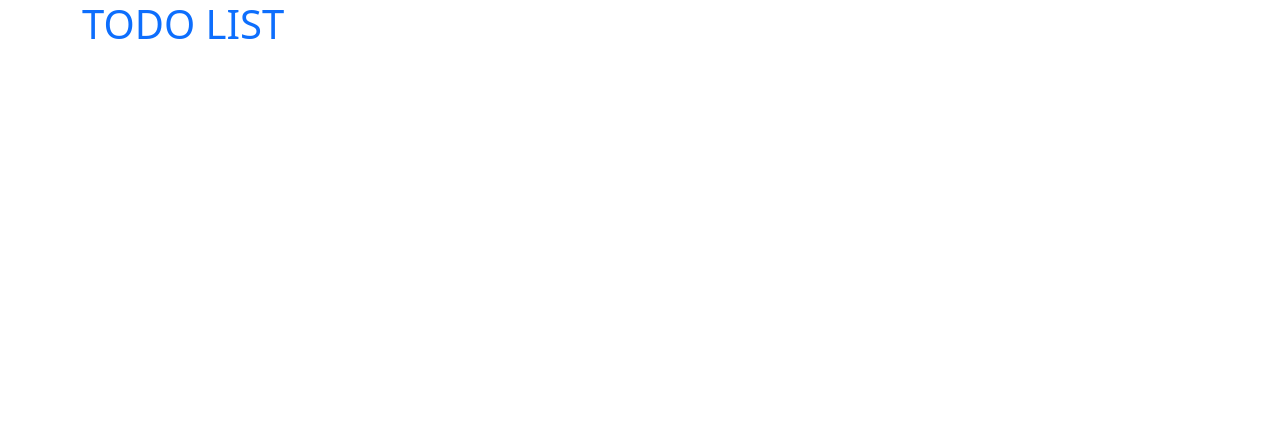
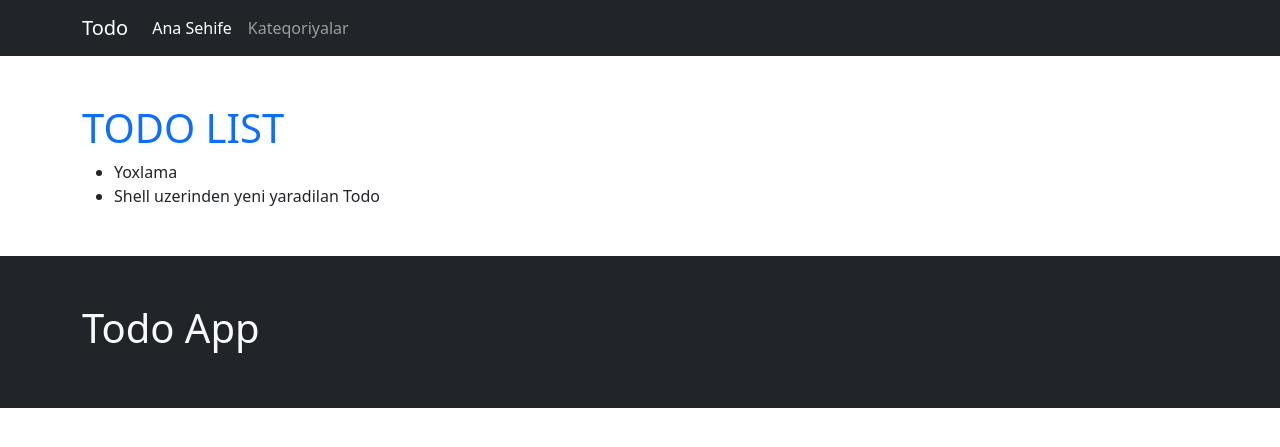
Before and after one commit to romasecure84/django_todo_project, a Django app: page / in a window 1280 px wide. Before the commit the part shown is almost empty. Shown: the top 447 px of the page. Run offline with Django 5.2, Linux system fonts and the light colour scheme; data comes from the database, SQL or seed files in the repository; some libraries are stand-ins or nearby versions.

Commit message:
footer ve navbar elave edildi

```diff
--- a/templates/core/base.html
+++ b/templates/core/base.html
@@ -4,16 +4,18 @@
   <head>
     <meta charset="utf-8">
     <meta name="viewport" content="width=device-width, initial-scale=1">
-    <title>Todo App</title>
+    <title>TODO APP</title>
     {% comment %} bootstrap {% endcomment %}
     <link rel="stylesheet" href="{% static 'css/bootstrap.min.css' %}">
 </head>
   <body>
-    <div class="container">
+    {% include 'core/navbar.html' %}
+    <div class="container my-5">
     {% block container %}
     {% endblock container %}
     </div>
     {% comment %} bootstrap js {% endcomment %}
-    <script src="{% static 'js/bootstrap.min.js' %}"></script>
+    {% include 'core/footer.html' %}
+    <script src="{% static 'js/bootstrap.bundle.min.js' %}"></script>
   </body>
 </html>
--- a/templates/core/footer.html
+++ b/templates/core/footer.html
@@ -0,0 +1,7 @@
+<div class="bg-dark py-5 mt-5">
+    <div class="container">
+        <div class="col">
+            <h1 class="text-light">Todo App</h1>
+        </div>
+    </div>
+</div>
--- a/templates/core/navbar.html
+++ b/templates/core/navbar.html
@@ -0,0 +1,14 @@
+<nav class="navbar navbar-expand-lg bg-dark navbar-dark">
+    <div class="container">
+      <a class="navbar-brand" href="/">Todo</a>
+      <button class="navbar-toggler" type="button" data-bs-toggle="collapse" data-bs-target="#navbarNavAltMarkup" aria-controls="navbarNavAltMarkup" aria-expanded="false" aria-label="Toggle navigation">
+        <span class="navbar-toggler-icon"></span>
+      </button>
+      <div class="collapse navbar-collapse" id="navbarNavAltMarkup">
+        <div class="navbar-nav">
+          <a class="nav-link active" aria-current="page" href="/">Ana Sehife</a>
+          <a class="nav-link" href="#">Kateqoriyalar</a>
+        </div>
+      </div>
+    </div>
+  </nav>
--- a/todo/templates/todo/todo_list.html
+++ b/todo/templates/todo/todo_list.html
@@ -2,4 +2,10 @@
 
 {% block container %}
     <h1 class="text-primary">TODO LIST</h1>
+    <ul>
+        {% for todo in todos %}
+        <li>{{ todo.title }}</li>
+        {% endfor %}
+
+    </ul>
 {% endblock container %}
--- a/todo/views.py
+++ b/todo/views.py
@@ -1,5 +1,10 @@
 from django.shortcuts import render
-from django.http import HttpResponse
+from todo.models import Todo
+# from django.http import HttpResponse
 
 def home_view(request):
-    return render(request, 'todo/todo_list.html', {})
+    todos = Todo.objects.filter(is_active=True)
+    context = dict(
+        todos=todos
+    )
+    return render(request, 'todo/todo_list.html', context)
```
